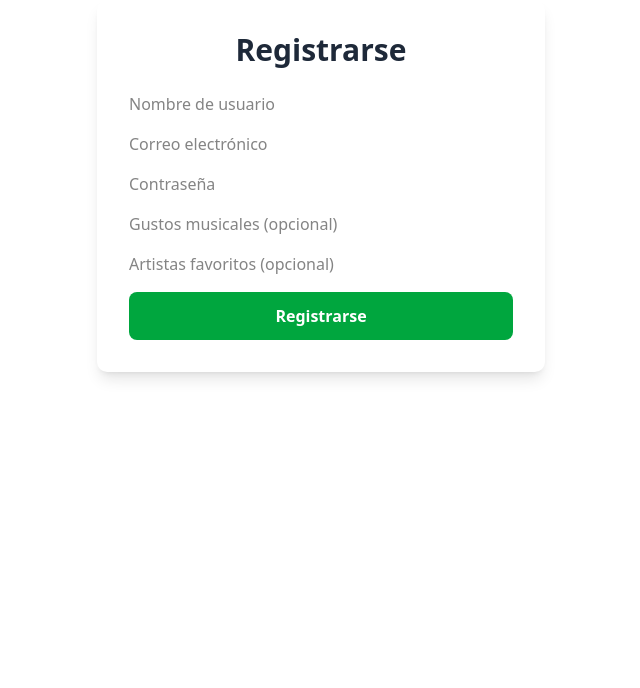
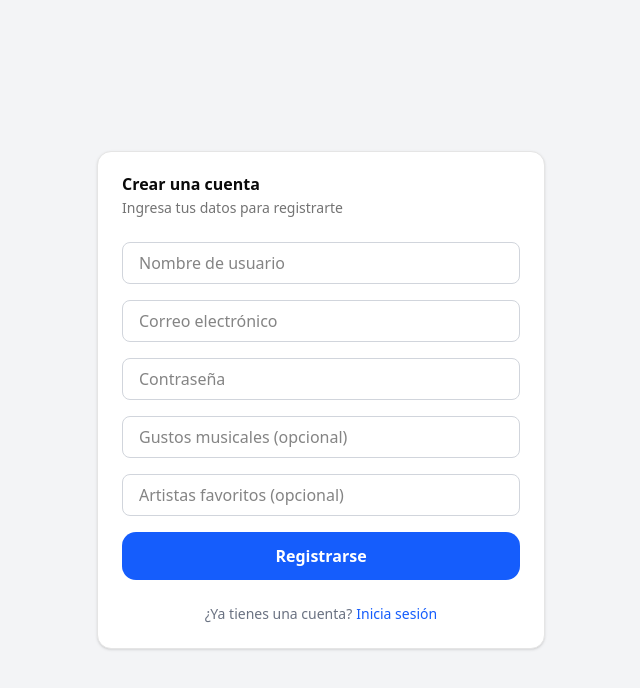
Before and after one commit to DiegoLadrondeGuevara/Flowin-Frontend, a React (Vite) app: page /signup in a window 1280 px wide. Shown: the top 688 px of the page, without its empty margins (319-959 px from the left). Built offline with nearby package versions, Linux system fonts and the light colour scheme.

Commit message:
feat:unificar estilos de Login y Signup, estandarizar botón primario azul

```diff
--- a/package.json
+++ b/package.json
@@ -24,7 +24,7 @@
   },
   "devDependencies": {
     "@eslint/js": "^9.25.0",
-    "@types/node": "^24.0.1",
+    "@types/node": "^24.0.3",
     "@types/react": "^19.1.2",
     "@types/react-dom": "^19.1.2",
     "@vitejs/plugin-react": "^4.4.1",
--- /dev/null
+++ b/src/components/ui/button.tsx
@@ -0,0 +1,43 @@
+import * as React from "react";
+import { Slot } from "@radix-ui/react-slot";
+import { cva, type VariantProps } from "class-variance-authority";
+import { cn } from "@/lib/utils";
+
+const buttonVariants = cva(
+  "inline-flex items-center justify-center text-base font-semibold transition-colors duration-200 focus:outline-none focus:ring-2 focus:ring-offset-2 rounded-xl",
+  {
+    variants: {
+      variant: {
+        primary: "bg-blue-600 text-white hover:bg-blue-700",
+        outline: "border border-blue-600 text-blue-600 bg-white hover:bg-blue-50",
+      },
+      size: {
+        default: "h-12 px-6 w-full",
+        sm: "h-10 px-4",
+        lg: "h-14 px-8",
+      },
+    },
+    defaultVariants: {
+      variant: "primary",
+      size: "default",
+    },
+  }
+);
+
+interface ButtonProps extends React.ComponentProps<"button">, VariantProps<typeof buttonVariants> {
+  asChild?: boolean;
+}
+
+function Button({ className, variant, size, asChild = false, ...props }: ButtonProps) {
+  const Comp = asChild ? Slot : "button";
+
+  return (
+    <Comp
+      data-slot="button"
+      className={cn(buttonVariants({ variant, size, className }))}
+      {...props}
+    />
+  );
+}
+
+export { Button, buttonVariants };
--- /dev/null
+++ b/src/components/ui/card.tsx
@@ -0,0 +1,92 @@
+import * as React from "react"
+
+import { cn } from "@/lib/utils"
+
+function Card({ className, ...props }: React.ComponentProps<"div">) {
+  return (
+    <div
+      data-slot="card"
+      className={cn(
+        "bg-card text-card-foreground flex flex-col gap-6 rounded-xl border py-6 shadow-sm",
+        className
+      )}
+      {...props}
+    />
+  )
+}
+
+function CardHeader({ className, ...props }: React.ComponentProps<"div">) {
+  return (
+    <div
+      data-slot="card-header"
+      className={cn(
+        "@container/card-header grid auto-rows-min grid-rows-[auto_auto] items-start gap-1.5 px-6 has-data-[slot=card-action]:grid-cols-[1fr_auto] [.border-b]:pb-6",
+        className
+      )}
+      {...props}
+    />
+  )
+}
+
+function CardTitle({ className, ...props }: React.ComponentProps<"div">) {
+  return (
+    <div
+      data-slot="card-title"
+      className={cn("leading-none font-semibold", className)}
+      {...props}
+    />
+  )
+}
+
+function CardDescription({ className, ...props }: React.ComponentProps<"div">) {
+  return (
+    <div
+      data-slot="card-description"
+      className={cn("text-muted-foreground text-sm", className)}
+      {...props}
+    />
+  )
+}
+
+function CardAction({ className, ...props }: React.ComponentProps<"div">) {
+  return (
+    <div
+      data-slot="card-action"
+      className={cn(
+        "col-start-2 row-span-2 row-start-1 self-start justify-self-end",
+        className
+      )}
+      {...props}
+    />
+  )
+}
+
+function CardContent({ className, ...props }: React.ComponentProps<"div">) {
+  return (
+    <div
+      data-slot="card-content"
+      className={cn("px-6", className)}
+      {...props}
+    />
+  )
+}
+
+function CardFooter({ className, ...props }: React.ComponentProps<"div">) {
+  return (
+    <div
+      data-slot="card-footer"
+      className={cn("flex items-center px-6 [.border-t]:pt-6", className)}
+      {...props}
+    />
+  )
+}
+
+export {
+  Card,
+  CardHeader,
+  CardFooter,
+  CardTitle,
+  CardAction,
+  CardDescription,
+  CardContent,
+}
--- /dev/null
+++ b/src/lib/utils.ts
@@ -0,0 +1,6 @@
+import { clsx, type ClassValue } from "clsx"
+import { twMerge } from "tailwind-merge"
+
+export function cn(...inputs: ClassValue[]) {
+  return twMerge(clsx(inputs))
+}
--- a/src/pages/Login.tsx
+++ b/src/pages/Login.tsx
@@ -1,8 +1,17 @@
 import { type FormEvent } from "react";
-import "../styles/App.css";
+import { useNavigate } from "react-router";
 import useToken from "../contexts/TokenContext";
-import { useNavigate } from "react-router";
 import { useLogin } from "../api";
+import {
+  Card,
+  CardHeader,
+  CardTitle,
+  CardDescription,
+  CardContent,
+  CardFooter,
+  CardAction,
+} from "../components/ui/card";
+import { Button } from "../components/ui/button";
 
 export default function Login() {
   const { saveToken } = useToken();
@@ -11,7 +20,6 @@ export default function Login() {
 
   const handleLogin = async (e: FormEvent<HTMLFormElement>) => {
     e.preventDefault();
-
     const formData = new FormData(e.currentTarget);
     const username = formData.get("username") as string;
     const password = formData.get("password") as string;
@@ -27,32 +35,48 @@ export default function Login() {
   };
 
   return (
-    <div className="bg-white p-8 rounded-lg shadow-lg w-96">
-      <h2 className="text-3xl font-bold mb-6 text-center text-gray-800">
-        Iniciar sesión
-      </h2>
-      <form onSubmit={handleLogin} className="space-y-4">
+    <main className="min-h-screen flex items-center justify-center bg-gray-100 px-4">
+      <Card className="w-full max-w-sm">
+        <CardHeader>
+          <CardTitle>Inicia sesión</CardTitle>
+          <CardDescription>Ingresa tus credenciales para continuar</CardDescription>
+          <CardAction>
+            <a
+              href="/signup"
+              className="text-blue-600 text-sm font-medium hover:underline"
+            >
+              Registrarse
+            </a>
+          </CardAction>
+        </CardHeader>
+
+        <CardContent>
+          <form onSubmit={handleLogin} className="flex flex-col gap-4">
             <input
-          className="w-full px-4 py-2 border rounded-md focus:outline-none focus:ring-2 focus:ring-blue-500 text-gray-800"
+              name="username"
+              type="text"
+              required
               placeholder="Nombre de usuario"
-          type="text"
-          name="username"
-          required
+              className="px-4 py-2 border border-gray-300 rounded-md focus:outline-none focus:ring-2 focus:ring-blue-500"
             />
             <input
-          className="w-full px-4 py-2 border rounded-md focus:outline-none focus:ring-2 focus:ring-blue-500 text-gray-800"
+              name="password"
+              type="password"
+              required
               placeholder="Contraseña"
-          type="password"
-          name="password"
-          required
+              className="px-4 py-2 border border-gray-300 rounded-md focus:outline-none focus:ring-2 focus:ring-blue-500"
             />
-        <button
-          className="w-full bg-blue-600 text-white py-3 rounded-md hover:bg-blue-700 transition-colors duration-200 font-semibold"
-          type="submit"
-        >
+
+            <Button type="submit" className="w-full bg-blue-600 text-white hover:bg-blue-700">
               Iniciar sesión
-        </button>
+            </Button>
           </form>
-    </div>
+        </CardContent>
+
+        <CardFooter className="justify-center text-sm text-gray-500">
+          ¿Olvidaste tu contraseña?
+        </CardFooter>
+      </Card>
+    </main>
   );
 }
--- a/src/pages/SignUp.tsx
+++ b/src/pages/SignUp.tsx
@@ -1,8 +1,16 @@
 import { type FormEvent } from "react";
-import "../styles/App.css";
 import useToken from "../contexts/TokenContext";
 import { useNavigate } from "react-router";
 import { useSignup } from "../api";
+import {
+  Card,
+  CardHeader,
+  CardTitle,
+  CardDescription,
+  CardContent,
+  CardFooter,
+} from "../components/ui/card";
+import { Button } from "../components/ui/button";
 
 export default function Signup() {
   const { saveToken } = useToken();
@@ -32,20 +40,59 @@ export default function Signup() {
   }
 
   return (
-    <div className="bg-white p-8 rounded-lg shadow-lg w-full max-w-md mx-auto">
-      <h2 className="text-3xl font-bold mb-6 text-center text-gray-800">
-        Registrarse
-      </h2>
-      <form onSubmit={handleSignup} className="space-y-4">
-        <input name="username" placeholder="Nombre de usuario" required className="input" />
-        <input name="mail" placeholder="Correo electrónico" type="email" required className="input" />
-        <input name="password" placeholder="Contraseña" type="password" required className="input" />
-        <input name="gustosMusicales" placeholder="Gustos musicales (opcional)" className="input" />
-        <input name="artistasFavoritos" placeholder="Artistas favoritos (opcional)" className="input" />
-        <button type="submit" className="w-full bg-green-600 text-white py-3 rounded-md hover:bg-green-700 font-semibold">
-          Registrarse
-        </button>
-      </form>
-    </div>
+    <main className="min-h-screen flex items-center justify-center bg-gray-100 px-4">
+      <Card className="w-full max-w-md">
+        <CardHeader>
+          <CardTitle>Crear una cuenta</CardTitle>
+          <CardDescription>Ingresa tus datos para registrarte</CardDescription>
+        </CardHeader>
+
+        <CardContent>
+          <form onSubmit={handleSignup} className="flex flex-col gap-4">
+            <input
+              name="username"
+              placeholder="Nombre de usuario"
+              required
+              className="px-4 py-2 border border-gray-300 rounded-md focus:outline-none focus:ring-2 focus:ring-blue-500"
+            />
+            <input
+              name="mail"
+              type="email"
+              placeholder="Correo electrónico"
+              required
+              className="px-4 py-2 border border-gray-300 rounded-md focus:outline-none focus:ring-2 focus:ring-blue-500"
+            />
+            <input
+              name="password"
+              type="password"
+              placeholder="Contraseña"
+              required
+              className="px-4 py-2 border border-gray-300 rounded-md focus:outline-none focus:ring-2 focus:ring-blue-500"
+            />
+            <input
+              name="gustosMusicales"
+              placeholder="Gustos musicales (opcional)"
+              className="px-4 py-2 border border-gray-300 rounded-md focus:outline-none focus:ring-2 focus:ring-blue-500"
+            />
+            <input
+              name="artistasFavoritos"
+              placeholder="Artistas favoritos (opcional)"
+              className="px-4 py-2 border border-gray-300 rounded-md focus:outline-none focus:ring-2 focus:ring-blue-500"
+            />
+
+            <Button type="submit" className="w-full bg-blue-600 text-white hover:bg-blue-700">
+              Registrarse
+            </Button>
+          </form>
+        </CardContent>
+
+        <CardFooter className="justify-center text-sm text-gray-500">
+          ¿Ya tienes una cuenta?{" "}
+          <a href="/login" className="ml-1 text-blue-600 hover:underline font-medium">
+            Inicia sesión
+          </a>
+        </CardFooter>
+      </Card>
+    </main>
   );
 }
--- a/tsconfig.app.json
+++ b/tsconfig.app.json
@@ -25,7 +25,11 @@
 
     /* 🚀 Import Alias */
     "baseUrl": ".",
-    "paths": { "@/*": ["src/*"] }
+    "paths": {
+      "@/*": [
+        "./src/*"
+      ]
+    }
   },
   "include": ["src"]
 }
```
Also changed, not shown: tsconfig.json (+11 -7 lines), 1 other file (tests, documents, lock files or other folders). Lines whose indentation alone changed are shown as unchanged.
